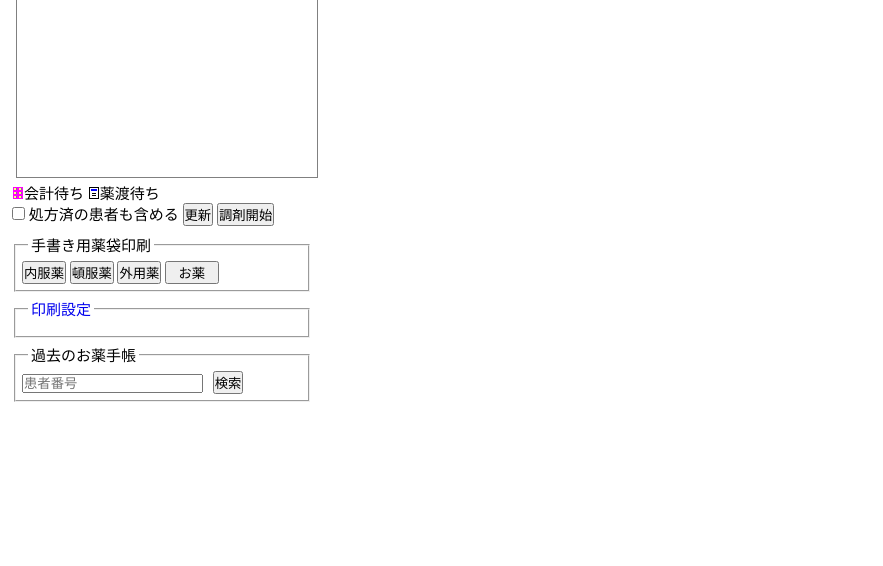
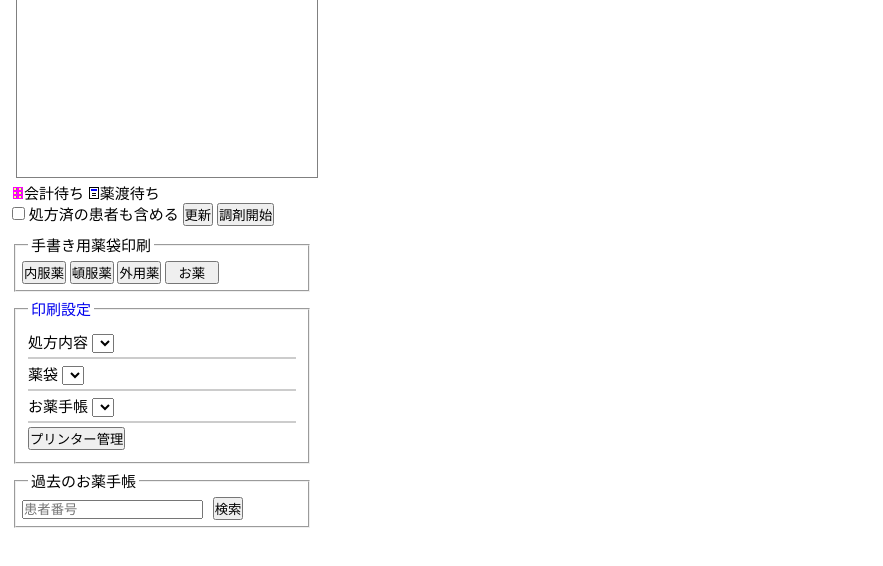
Before and after one commit to hangilc/myclinic-pharma, a website: page static/index.html in a window 1280 px wide. Shown: the part 126-692 px from the top of the page, without its empty margins (0-883 px from the left). Drawn offline with Linux system fonts and the light colour scheme.

Commit message:
added printer setting GUI

```diff
--- a/static/index.html
+++ b/static/index.html
@@ -38,7 +38,17 @@
                                         <legend>
                                             <a href="javascript:void(0)" style="text-decoration:none">印刷設定</a>
                                         </legend>
-                                        <div id="printer-setting-workspace"></div>
+                                        <div id="printer-setting-workspace" style="display:block">
+                                            <div style="margin: 6px">
+                                                処方内容 <select></select>
+                                                <hr style="border: 1px solid #ccc; margin: 4px 0"/>
+                                                薬袋 <select></select>
+                                                <hr style="border: 1px solid #ccc; margin: 4px 0"/>
+                                                お薬手帳 <select></select>
+                                                <hr style="border: 1px solid #ccc; margin: 4px 0"/>
+                                                <button>プリンター管理</button>
+                                            </div>
+                                        </div>
                                     </fieldset>
                                     <fieldset id="previous-techou-wrapper">
                                         <legend>過去のお薬手帳</legend>
```
